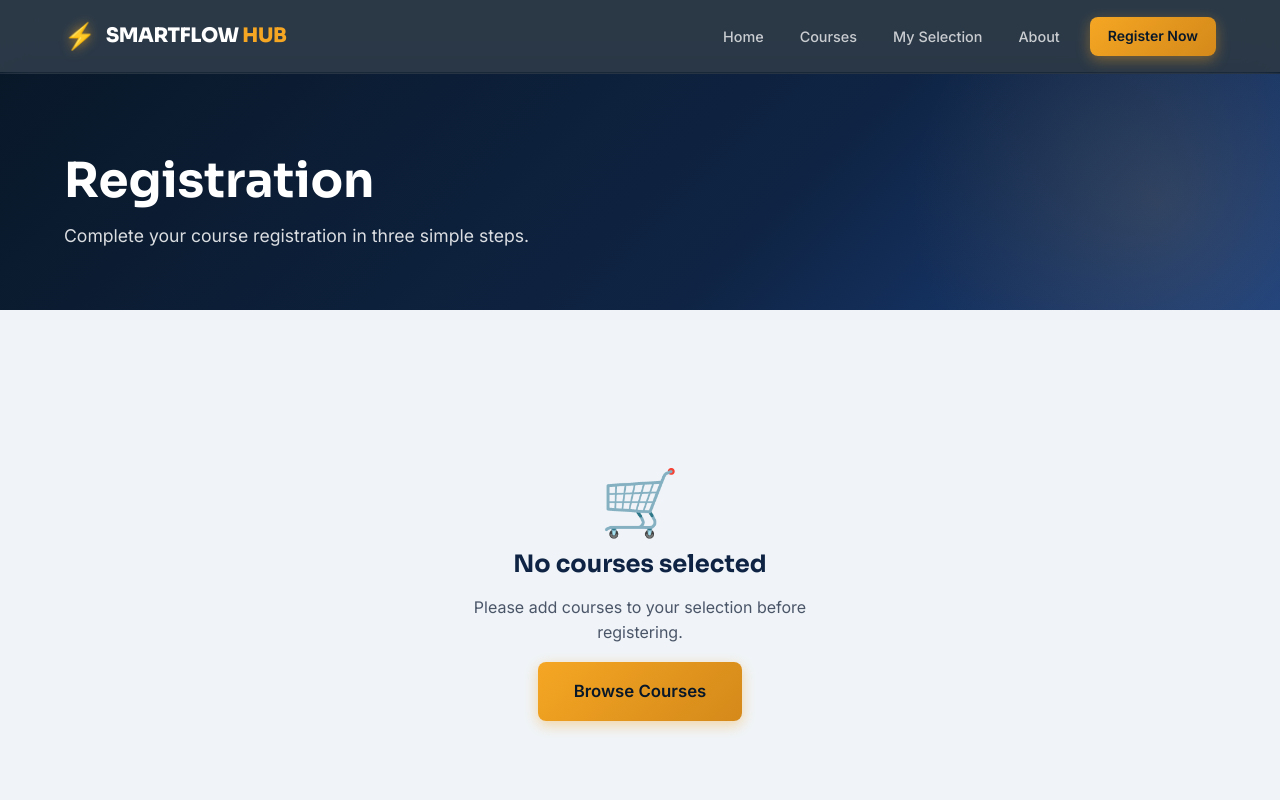
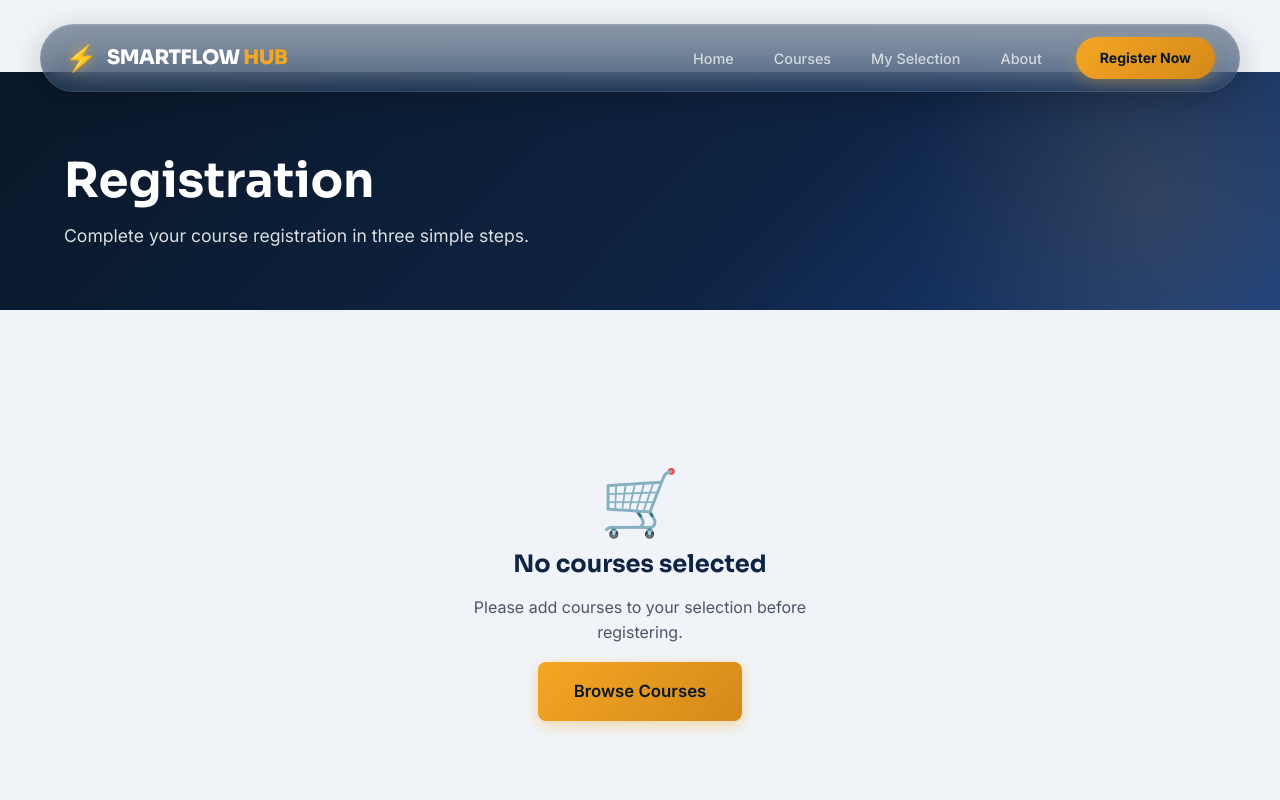
Before and after one commit to Musterferh/Project_Smartflow_Hub, a Next.js app: page /register in a window 1280 px wide. Shown: the top 800 px of the page. Built offline with nearby package versions, Linux system fonts and the light colour scheme.

Commit message:
feat: implement responsive Navbar styles with glassmorphism effects

```diff
--- a/src/components/Navbar/Navbar.module.css
+++ b/src/components/Navbar/Navbar.module.css
@@ -1,27 +1,35 @@
 .navbar {
   position: fixed;
-  top: 0;
-  left: 0;
-  right: 0;
+  top: 24px;
+  left: 50%;
+  transform: translateX(-50%);
+  width: calc(100% - 48px);
+  max-width: 1200px;
   z-index: 1000;
-  background: rgba(9, 24, 41, 0.85);
-  backdrop-filter: blur(16px);
-  -webkit-backdrop-filter: blur(16px);
-  border-bottom: 1px solid rgba(255, 255, 255, 0.06);
-  transition: var(--transition);
-  padding: 16px 0;
+  background: rgba(15, 36, 68, 0.45);
+  backdrop-filter: blur(24px) saturate(180%);
+  -webkit-backdrop-filter: blur(24px) saturate(180%);
+  border: 1px solid rgba(255, 255, 255, 0.1);
+  box-shadow: 0 8px 32px rgba(0, 0, 0, 0.2), inset 0 1px 0 rgba(255, 255, 255, 0.1);
+  border-radius: 100px;
+  transition: all 0.4s cubic-bezier(0.16, 1, 0.3, 1);
+  padding: 12px 24px;
 }
 
 .navbar.scrolled {
-  background: rgba(9, 24, 41, 0.97);
-  box-shadow: 0 4px 24px rgba(0,0,0,0.3);
-  padding: 12px 0;
+  top: 16px;
+  background: rgba(9, 24, 41, 0.85);
+  box-shadow: 0 12px 40px rgba(0,0,0,0.4), inset 0 1px 0 rgba(255, 255, 255, 0.05);
+  border-color: rgba(255, 255, 255, 0.05);
+  padding: 8px 24px;
 }
 
 .inner {
   display: flex;
   align-items: center;
   justify-content: space-between;
+  width: 100%;
+  padding: 0;
 }
 
 /* Logo */
@@ -53,11 +61,10 @@
   letter-spacing: -0.02em;
 }
 
-/* Desktop Nav */
 .desktopNav {
   display: flex;
   align-items: center;
-  gap: 8px;
+  gap: 4px;
 }
 
 .navLink {
@@ -65,41 +72,50 @@
   display: flex;
   align-items: center;
   gap: 6px;
-  padding: 8px 14px;
-  color: rgba(255,255,255,0.75);
+  padding: 8px 18px;
+  color: rgba(255, 255, 255, 0.7);
   font-size: 0.9rem;
   font-weight: 500;
-  border-radius: var(--radius-sm);
-  transition: var(--transition);
+  border-radius: 100px;
+  transition: all 0.3s ease;
   text-decoration: none;
 }
 
 .navLink:hover {
   color: var(--white);
-  background: rgba(255,255,255,0.08);
+  background: rgba(255, 255, 255, 0.1);
 }
 
 .navLink.active {
-  color: var(--gold);
-  background: rgba(245,166,35,0.1);
+  color: var(--white);
+  background: rgba(255, 255, 255, 0.15);
+  font-weight: 600;
 }
 
 .navBadge {
   background: var(--gold);
   color: var(--navy-dark);
-  font-size: 0.7rem;
+  font-size: 0.75rem;
   font-weight: 800;
-  width: 18px;
-  height: 18px;
-  border-radius: 50%;
-  display: flex;
-  align-items: center;
-  justify-content: center;
+  padding: 2px 8px;
+  border-radius: 100px;
+  margin-left: 4px;
   animation: pulse-gold 2s infinite;
+  box-shadow: 0 2px 8px rgba(245, 166, 35, 0.4);
 }
 
 .ctaBtn {
-  margin-left: 8px;
+  margin-left: 12px;
+  border-radius: 100px !important;
+  padding: 10px 24px !important;
+  font-weight: 700;
+  box-shadow: 0 4px 14px rgba(245, 166, 35, 0.3);
+  transition: all 0.3s ease;
+}
+
+.ctaBtn:hover {
+  transform: translateY(-2px);
+  box-shadow: 0 6px 20px rgba(245, 166, 35, 0.5);
 }
 
 /* Hamburger */
@@ -175,6 +191,18 @@
 
 /* Responsive */
 @media (max-width: 768px) {
+  .navbar {
+    width: calc(100% - 32px);
+    top: 16px;
+    border-radius: 24px;
+    padding: 12px 20px;
+  }
+
+  .navbar.scrolled {
+    top: 12px;
+    padding: 12px 20px;
+  }
+
   .desktopNav {
     display: none;
   }
```
